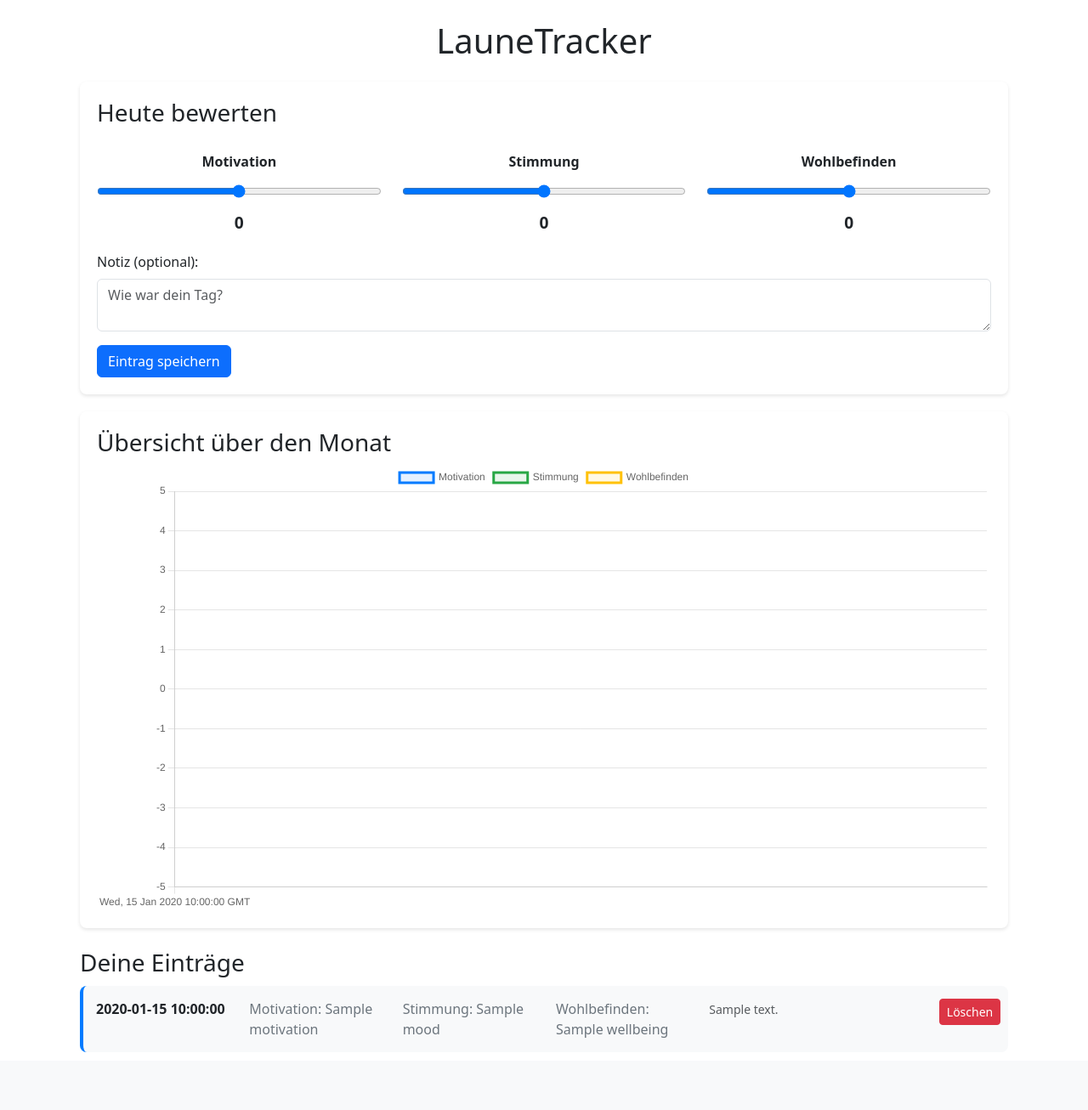
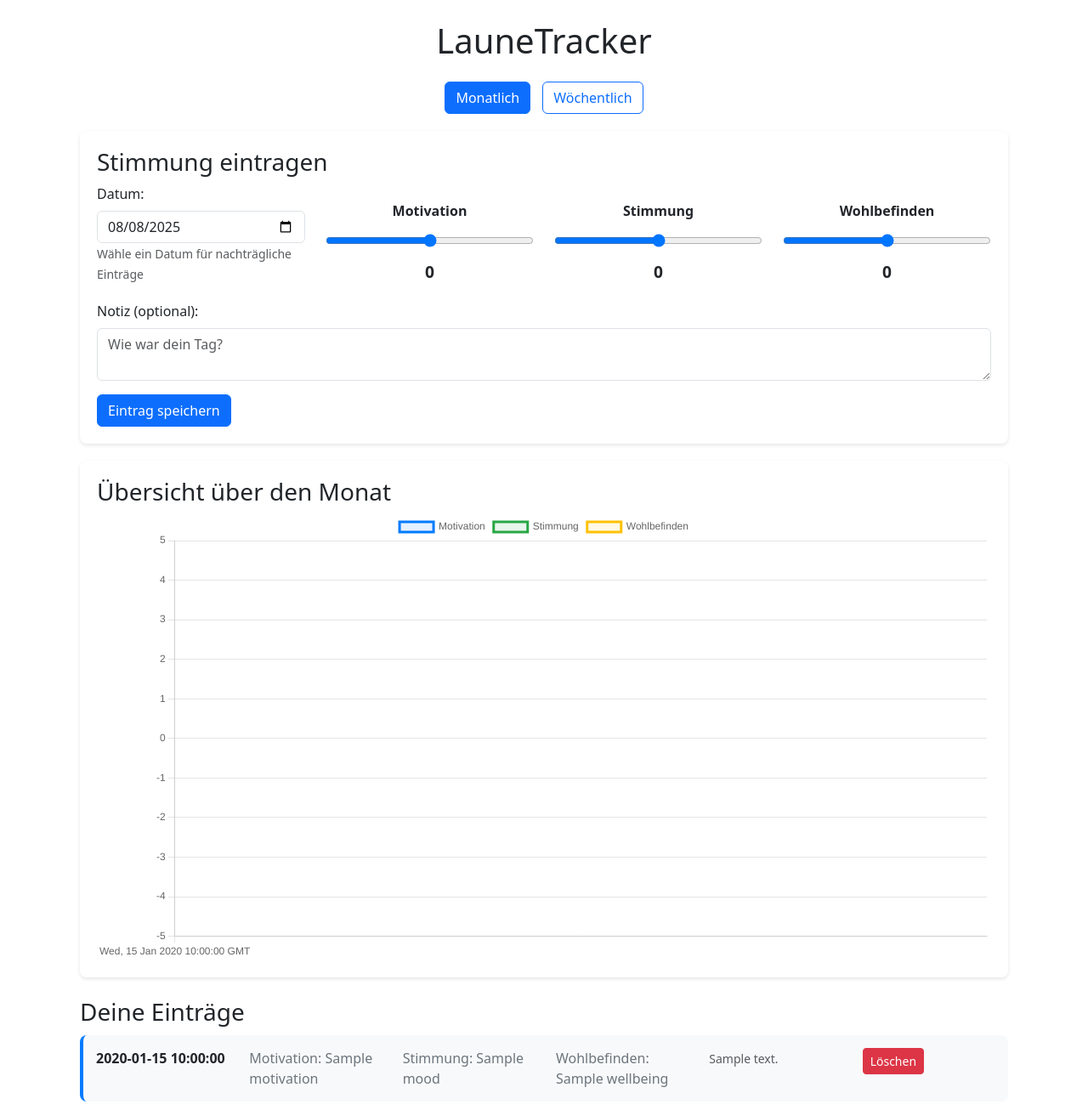
Before and after one commit to domfe2411/Laune-Tracker-App, a Flask app: page /mood-tracker in a window 1280 px wide. Shown: the part 56-1362 px from the top of the page at 85% size. Before the commit the page ends 1294 px from the top, so only its background shows below. Run offline with Flask 3, Linux system fonts and the light colour scheme; a database or web service that is not in the repository returns one stand-in record (values such as "Sample title").

Commit message:
LauneTracker erweitert: Datumsauswahl und wöchentliche/monatliche Ansicht
- Datumsauswahl für nachträgliche Einträge hinzugefügt

- Toggle zwischen wöchentlicher und monatlicher Ansicht

- Neue API-Endpoints für wöchentliche Daten

- Verbesserte Benutzeroberfläche mit Toggle-Buttons

```diff
--- a/app.py
+++ b/app.py
@@ -51,7 +51,23 @@ def mood_tracker():
         }
     }).sort('date', 1))
 
-    return render_template('mood_tracker.html', moods=moods)
+    return render_template('mood_tracker.html', moods=moods, view_type='monthly', today=date.today().isoformat())
+
+@app.route('/mood-tracker/weekly')
+def mood_tracker_weekly():
+    # Hole alle Stimmungseinträge der aktuellen Woche
+    today = date.today()
+    start_of_week = today - timedelta(days=today.weekday())
+    end_of_week = start_of_week + timedelta(days=7)
+
+    moods = list(mood_collection.find({
+        'date': {
+            '$gte': start_of_week.isoformat(),
+            '$lt': end_of_week.isoformat()
+        }
+    }).sort('date', 1))
+
+    return render_template('mood_tracker.html', moods=moods, view_type='weekly', today=date.today().isoformat())
 
 @app.route('/add_mood', methods=['POST'])
 def add_mood():
@@ -61,8 +77,11 @@ def add_mood():
         wellbeing = int(request.form['wellbeing'])
         note = request.form.get('note', '')
 
+        # Verwende ausgewähltes Datum oder heute
+        selected_date = request.form.get('selected_date', date.today().isoformat())
+
         mood_entry = {
-            'date': date.today().isoformat(),
+            'date': selected_date,
             'motivation': motivation,
             'mood': mood,
             'wellbeing': wellbeing,
@@ -79,7 +98,7 @@ def delete_mood(mood_id):
 
 @app.route('/api/mood-data')
 def get_mood_data():
-    """API endpoint für Chart.js Daten"""
+    """API endpoint für Chart.js Daten - Monatlich"""
     current_month = date.today().replace(day=1)
     next_month = (current_month.replace(day=28) + timedelta(days=4)).replace(day=1)
 
@@ -90,6 +109,26 @@ def get_mood_data():
         }
     }).sort('date', 1))
 
+    return _process_mood_data(moods)
+
+@app.route('/api/mood-data/weekly')
+def get_mood_data_weekly():
+    """API endpoint für Chart.js Daten - Wöchentlich"""
+    today = date.today()
+    start_of_week = today - timedelta(days=today.weekday())
+    end_of_week = start_of_week + timedelta(days=7)
+
+    moods = list(mood_collection.find({
+        'date': {
+            '$gte': start_of_week.isoformat(),
+            '$lt': end_of_week.isoformat()
+        }
+    }).sort('date', 1))
+
+    return _process_mood_data(moods)
+
+def _process_mood_data(moods):
+    """Verarbeite Stimmungsdaten für Chart.js"""
     # Berechne Durchschnittswerte pro Tag
     daily_data = {}
     for mood in moods:
--- a/templates/mood_tracker.html
+++ b/templates/mood_tracker.html
@@ -44,17 +44,38 @@
   .positive { color: #28a745; }
   .negative { color: #dc3545; }
   .neutral { color: #6c757d; }
+  .view-toggle {
+    margin: 20px 0;
+    text-align: center;
+  }
+  .view-toggle .btn {
+    margin: 0 5px;
+  }
 </style>
 
 <div class="container">
   <h1 class="text-center mb-4">LauneTracker</h1>
 
+  <!-- Ansicht Toggle -->
+  <div class="view-toggle">
+    <a href="{{ url_for('mood_tracker') }}" class="btn btn-{% if view_type == 'monthly' %}primary{% else %}outline-primary{% endif %}">Monatlich</a>
+    <a href="{{ url_for('mood_tracker_weekly') }}" class="btn btn-{% if view_type == 'weekly' %}primary{% else %}outline-primary{% endif %}">Wöchentlich</a>
+  </div>
+
   <!-- Eingabeformular -->
   <div class="form-container">
-    <h3>Heute bewerten</h3>
+    <h3>Stimmung eintragen</h3>
     <form action="{{ url_for('add_mood') }}" method="post">
       <div class="row">
-        <div class="col-md-4">
+        <div class="col-md-3">
+          <div class="mb-3">
+            <label for="selected_date" class="form-label">Datum:</label>
+            <input type="date" name="selected_date" id="selected_date" class="form-control"
+                   value="{{ today }}" max="{{ today }}">
+            <small class="text-muted">Wähle ein Datum für nachträgliche Einträge</small>
+          </div>
+        </div>
+        <div class="col-md-3">
           <div class="rating-container">
             <div class="rating-label">Motivation</div>
             <input type="range" name="motivation" class="rating-slider" min="-5" max="5" value="0"
@@ -62,7 +83,7 @@
             <div id="motivation-value" class="rating-value">0</div>
           </div>
         </div>
-        <div class="col-md-4">
+        <div class="col-md-3">
           <div class="rating-container">
             <div class="rating-label">Stimmung</div>
             <input type="range" name="mood" class="rating-slider" min="-5" max="5" value="0"
@@ -70,7 +91,7 @@
             <div id="mood-value" class="rating-value">0</div>
           </div>
         </div>
-        <div class="col-md-4">
+        <div class="col-md-3">
           <div class="rating-container">
             <div class="rating-label">Wohlbefinden</div>
             <input type="range" name="wellbeing" class="rating-slider" min="-5" max="5" value="0"
@@ -89,7 +110,7 @@
 
   <!-- Grafische Darstellung -->
   <div class="chart-container">
-    <h3>Übersicht über den Monat</h3>
+    <h3>Übersicht {% if view_type == 'weekly' %}über die Woche{% else %}über den Monat{% endif %}</h3>
     <canvas id="moodChart" width="400" height="200"></canvas>
   </div>
 
@@ -118,12 +139,12 @@
               Wohlbefinden: {{ mood.wellbeing }}
             </span>
           </div>
-          <div class="col-md-3">
+          <div class="col-md-2">
             {% if mood.note %}
               <small class="text-muted">{{ mood.note }}</small>
             {% endif %}
           </div>
-          <div class="col-md-1">
+          <div class="col-md-2">
             <a href="{{ url_for('delete_mood', mood_id=mood._id) }}"
                class="btn btn-danger btn-sm"
                onclick="return confirm('Eintrag wirklich löschen?')">Löschen</a>
@@ -157,7 +178,10 @@ function updateValue(slider, elementId) {
 // Chart.js für grafische Darstellung
 async function loadChartData() {
   try {
-    const response = await fetch('/api/mood-data');
+    const viewType = '{{ view_type }}';
+    const apiUrl = viewType === 'weekly' ? '/api/mood-data/weekly' : '/api/mood-data';
+
+    const response = await fetch(apiUrl);
     const data = await response.json();
 
     const ctx = document.getElementById('moodChart').getContext('2d');
```
